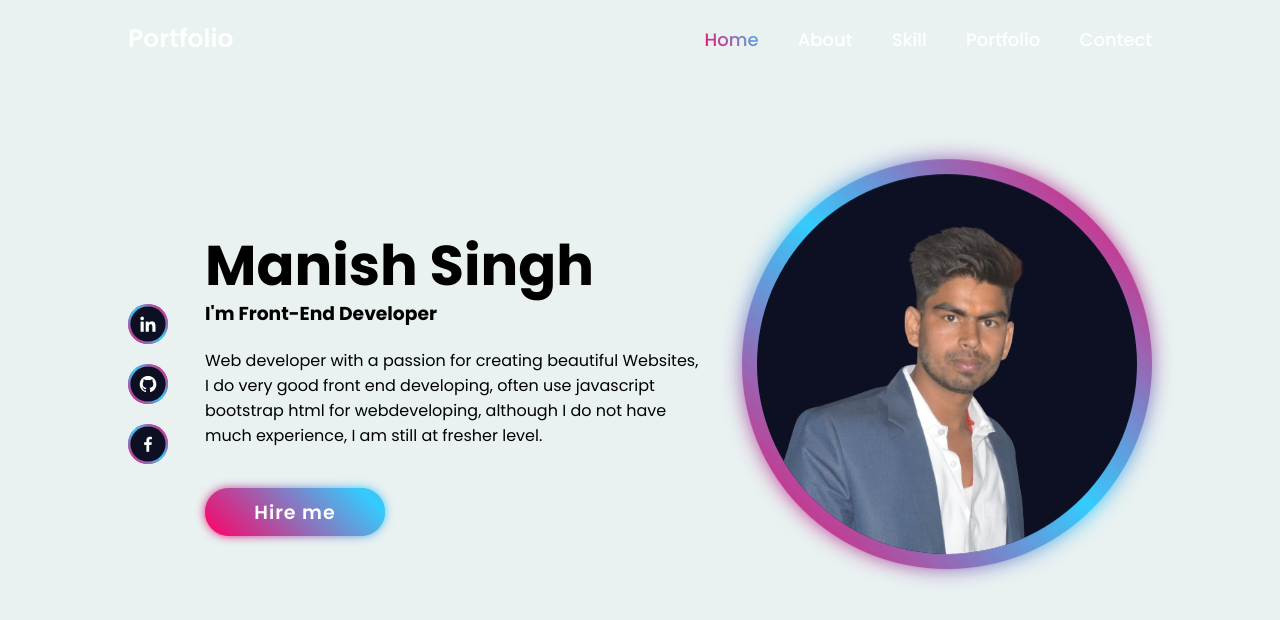
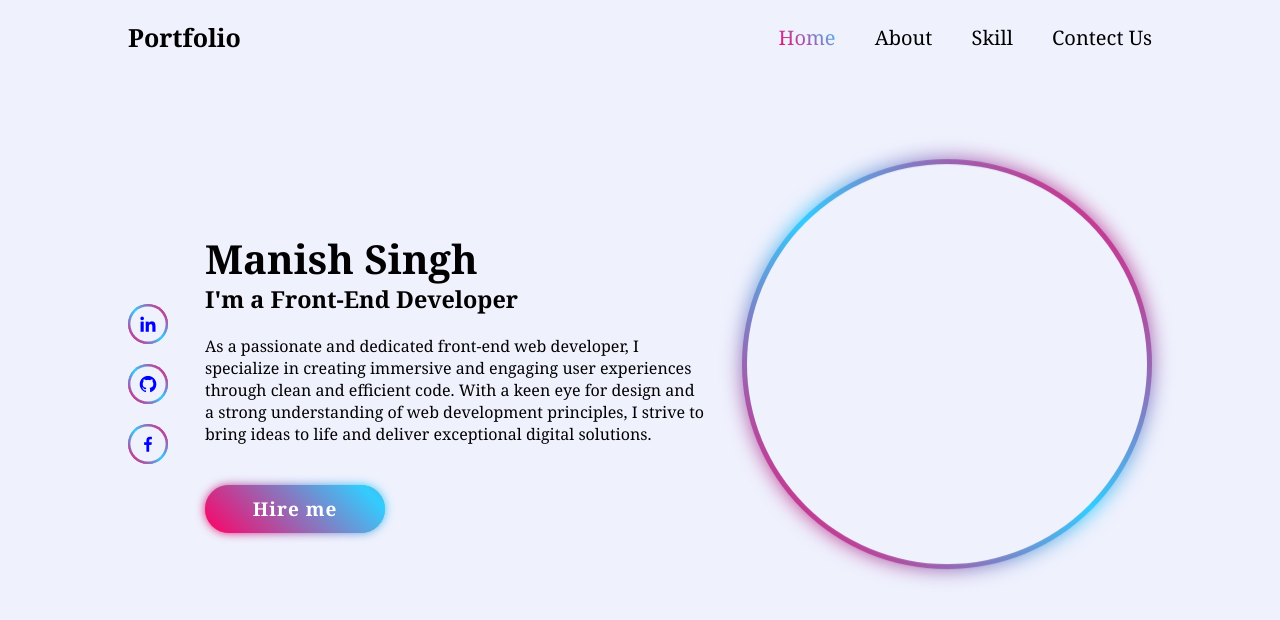
Before and after one commit to manish7499/Portfolio, a plain HTML site: page index.html in a window 1280 px wide. Drawn offline with nearby package versions, Linux system fonts and the light colour scheme.

Commit message:
Add files via upload

```diff
--- a/index.html
+++ b/index.html
@@ -18,8 +18,7 @@
             <a href="#" style="--i:1;" class="active">Home</a>
             <a href="#" style="--i:2;">About</a>
             <a href="#" style= "--i:3;">Skill</a>
-            <a href="#"style= "--i:4;">Portfolio</a>
-            <a href="#"style="--i:5;">Contect</a>
+            <a href="./Contact us.html"style="--i:5;">Contect Us</a>
         </nav>
     </header>
     <section class="home">
@@ -30,17 +29,18 @@
         </div>
         <div class="home-content">
             <h1>Manish Singh</h1>
-            <h3>I'm Front-End Developer</h3>
-            <p>Web developer with a passion for creating beautiful Websites, I do very good front end developing,
-                often use javascript bootstrap html for webdeveloping, although I do not have much experience,
-                I am still at fresher level.</p>
-            <a href="#" class="btn">Hire me</a>
+            <h3>I'm a Front-End Developer</h3>
+            <p>As a passionate and dedicated front-end web developer, I specialize in creating immersive and
+               engaging user experiences through clean and efficient code. With a keen eye for design and a
+               strong understanding of web development principles, I strive to bring ideas to life and deliver
+               exceptional digital solutions.</p>
+            <a href="./hireme.html" class="btn">Hire me</a>
         </div>
         <div class="home-img">
             <div class="glowing-circle">
                 <span></span>
                 <span></span>
-                <div class="image"> <img src="./self.png" alt=""> </div>
+                <div class="image"> <img src="" alt=""> </div>
             </div>
         </div>
     </section>
--- a/stylesheet.css
+++ b/stylesheet.css
@@ -4,12 +4,12 @@
     margin: 0;
     padding: 0;
     box-sizing: border-box;
-    font-family: 'poppins', sans-serif;
+    font-family: 'Cambria';
 }
 
 body{
-    background: #e9f1f1;
-    color: #000000;
+    background:#eff1fd;
+    color:rgb(2, 0, 0);
 }
 
 .header{
@@ -28,9 +28,9 @@ body{
 .logo{
     position: relative;
     font-size: 25px;
-    color: #fff;
+    color: #000000;
     text-decoration: none;
-    font-weight: 600;
+    font-weight: 800;
     pointer-events: none;
     opacity: 0;
     animation: slideTop 1s ease forwards;
@@ -39,8 +39,8 @@ body{
 
 .navbar a{
     display:inline-block;
-    font-size: 18px;
-    color: #fff;
+    font-size: 20px;
+    color: #000000;
     text-decoration:none;
     font-weight: 500;
     margin-left: 35px;
@@ -59,6 +59,7 @@ body{
 
 
 .home{
+    font-size: 20px;
     width: 100%;
     height: 80vh;
     display: flex;
@@ -75,7 +76,7 @@ body{
 
 .home-content h1{
     max-width: 600px;
-    font-size: 56px;
+    font-size: 40px;
     line-height: 1.2;
     opacity: 0;
     animation: slideRight 1s ease forwards;
@@ -171,7 +172,7 @@ background-position: 100% 0;
     background: linear-gradient(45deg, #f06, #3cf, #f06);
     border-radius: 50%;
     font-size: 20px;
-    color: #fff;
+    color:blue;
     text-decoration: none;
     margin: 20px 0;
     z-index: 1;
@@ -212,12 +213,13 @@ background-position: 100% 0;
 
 }
 
+/* icon contact and information */
 .home-sci a::after{
     content: '';
     position: absolute;
     width: 100%;
     height: 100%;
-    background: #0c1022;
+    background: #eff1fd;
     border-radius: 50%;
     transform: scale(.88);
     z-index: -1;
@@ -246,13 +248,13 @@ background-position: 100% 0;
     align-items: center;
 
 }
-
+/* work under circle thikness/color and other */
 .home-img .glowing-circle::after{
     content: '';
     position: absolute;
-    width: 380px;
-    height: 380px;
-    background: #0c1022;
+    width: 400px;
+    height: 400px;
+    background: #eff1fd;
     border-radius: 50%;
 }
 
@@ -272,8 +274,8 @@ background-position: 100% 0;
 
 .glowing-circle .image{
     position: relative;
-    width: 380px;
-    height: 380px;
+    width: 400px;
+    height: 400px;
     border-radius: 50%;
     z-index: 1;
     overflow: hidden;
@@ -283,7 +285,7 @@ background-position: 100% 0;
 
 .image img{
     top:30px;
-    max-width: 350px;
+    max-width: 500px;
     object-fit: cover;
     position: absolute;
     left: 50%;
```
Also changed, not shown: Contact us.html (added, +21 -0 lines), hireme.html (added, +14 -0 lines).
